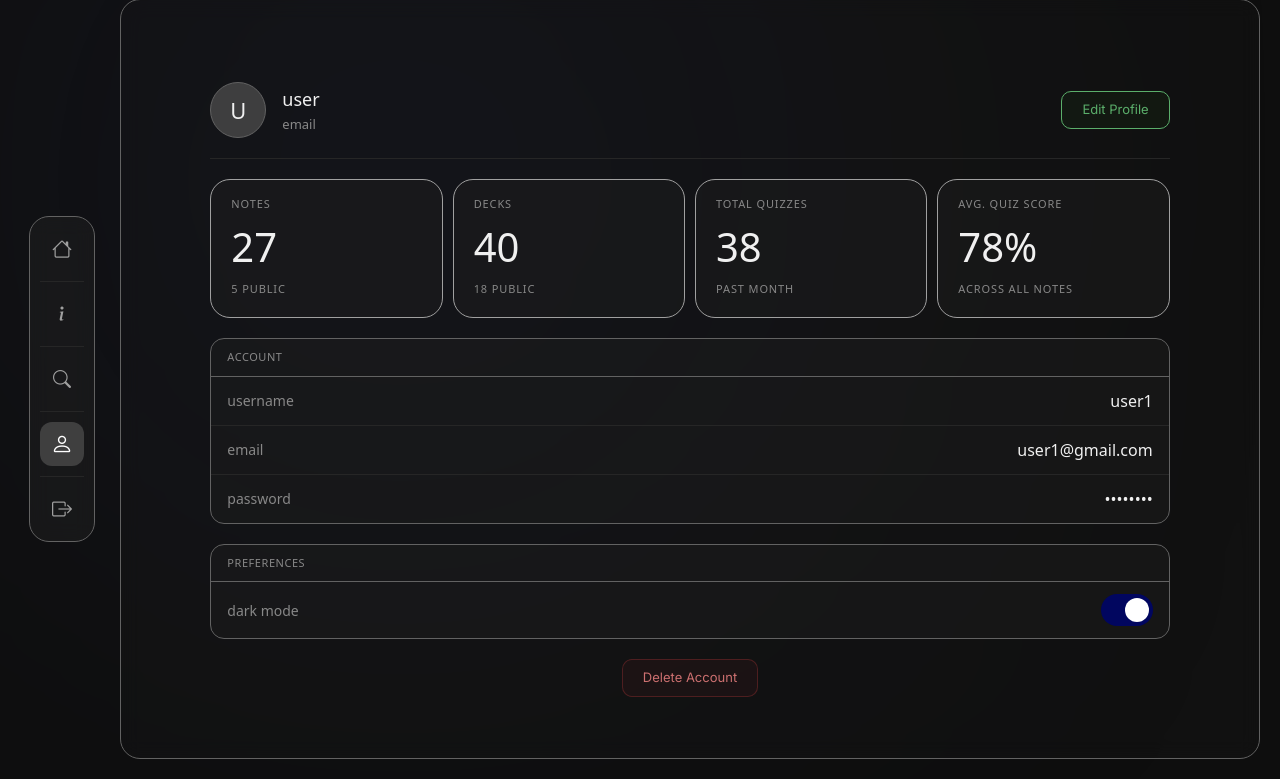
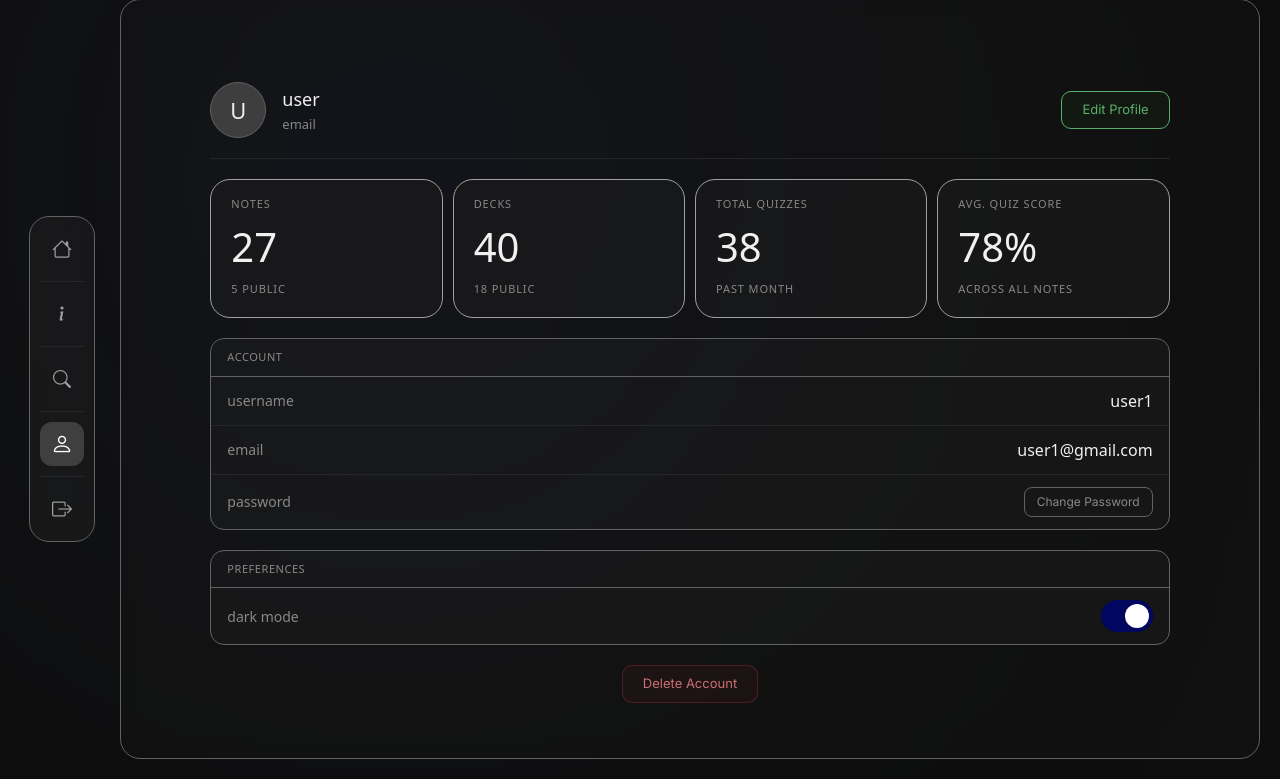
Before and after one commit to RandomMagneticField/AgileWebDevProject, a Flask app: page /profile in a window 1280 px wide. Shown: the part 21-800 px from the top of the page. Run offline with Flask 3, Linux system fonts and the light colour scheme; the visitor is signed in with stand-in values (Sample User, id 1).

Commit message:
feat: add profile update endpoint and separate password change from profile editing

```diff
--- a/app/routes.py
+++ b/app/routes.py
@@ -254,6 +254,30 @@ def profile():
     user = User.query.get(session['user_id'])
     return render_template('profile.html', active='profile', user=user)
 
+@main.route('/api/profile/update', methods=['POST'])
+@login_required
+def update_profile():
+    data = request.get_json()
+    user = User.query.get(session['user_id'])
+
+    new_username = data.get('username', '').strip()
+    new_email = data.get('email', '').strip()
+
+    if not new_username or not new_email:
+        return jsonify({'error': 'Username and email cannot be empty'}), 400
+
+    if new_username != user.username and User.query.filter_by(username=new_username).first():
+        return jsonify({'error': 'Username already taken'}), 400
+
+    if new_email != user.email and User.query.filter_by(email=new_email).first():
+        return jsonify({'error': 'Email already in use'}), 400
+
+    user.username = new_username
+    user.email = new_email
+    db.session.commit()
+
+    return jsonify({'success': True})
+
 @main.route('/change_password')
 @login_required
 def change_password():
--- a/app/static/css/profile.css
+++ b/app/static/css/profile.css
@@ -236,3 +236,21 @@
         max-width: 100%;
     }
 }
+
+.settings-row .btn-back {
+    padding: 5px 12px !important;
+    font-size: 12px;
+    margin-bottom: 0;
+    border-radius: 8px;
+    background: transparent;
+    border: 1px solid var(--editor-box-border);
+    color: var(--text-muted);
+    cursor: pointer;
+    font-family: var(--font);
+    transition: color 0.15s, border-color 0.15s;
+}
+
+.settings-row .btn-back:hover {
+    color: var(--text-primary);
+    border-color: var(--text-muted);
+}
--- a/app/static/js/profile.js
+++ b/app/static/js/profile.js
@@ -23,38 +23,34 @@ function discardEdit() {
     editing = false;
     accountReadonly.style.display = 'block';
     accountEdit.style.display = 'none';
-    document.getElementById('input-current-password').value = '';
-    document.getElementById('input-new-password').value = '';
-    document.getElementById('input-confirm-password').value = '';
     headerBtns.innerHTML = `<button class="btn-save" id="btn-edit-profile" onclick="toggleEdit()">Edit Profile</button>`;
 }
 
 function saveProfile() {
     const username = document.getElementById('input-username').value.trim();
     const email = document.getElementById('input-email').value.trim();
-    const currentPassword = document.getElementById('input-current-password').value;
-    const newPassword = document.getElementById('input-new-password').value;
-    const confirmPassword = document.getElementById('input-confirm-password').value;
 
     if (!username || !email) {
         alert('Username and email cannot be empty.');
         return;
     }
 
-    if (!currentPassword) {
-        alert('Current password is required to save changes.');
+    // username: 3-50 chars, letters, numbers, underscores only
+    if (!/^[a-zA-Z0-9_]{3,50}$/.test(username)) {
+        alert('Username must be 3-50 characters and can only contain letters, numbers, and underscores.');
         return;
     }
 
-    if (newPassword && newPassword !== confirmPassword) {
-        alert('New passwords do not match.');
+    // basic email format check
+    if (!/^[^\s@]+@[^\s@]+\.[^\s@]+$/.test(email)) {
+        alert('Please enter a valid email address.');
         return;
     }
 
     fetch('/api/profile/update', {
         method: 'POST',
         headers: { 'Content-Type': 'application/json' },
-        body: JSON.stringify({ username, email, current_password: currentPassword, new_password: newPassword || null })
+        body: JSON.stringify({ username, email })
     })
     .then(res => res.json())
     .then(data => {
@@ -79,3 +75,11 @@ function saveProfile() {
 document.getElementById('del').addEventListener('click', function() {
     window.location.href = this.dataset.url;
 });
+
+document.getElementById('change_password').addEventListener('click', function() {
+    window.location.href = this.dataset.url;
+});
+
+document.getElementById('change_password_edit').addEventListener('click', function() {
+    window.location.href = this.dataset.url;
+});
--- a/app/templates/profile.html
+++ b/app/templates/profile.html
@@ -62,7 +62,7 @@
     </div>
     <div class="settings-row">
         <span class="settings-label">password</span>
-            <span class="settings-value">••••••••</span>
+        <button class="btn-back" id="change_password" data-url="{{ url_for('main.change_password') }}">Change Password</button>
     </div>
 </div>
 
@@ -78,16 +78,8 @@
         <input class="profile-input" id="input-email" type="email" value="{{ user.email if user else '' }}" spellcheck="false"/>
     </div>
     <div class="settings-row">
-            <span class="settings-label">new password</span>
-            <input class="profile-input" id="input-new-password" type="password" placeholder="leave blank to keep current"/>
-        </div>
-        <div class="settings-row">
-            <span class="settings-label">confirm new password</span>
-            <input class="profile-input" id="input-confirm-password" type="password" placeholder="re-enter new password"/>
-        </div>
-        <div class="settings-row">
-            <span class="settings-label">current password</span>
-            <input class="profile-input" id="input-current-password" type="password" placeholder="required to save changes"/>
+        <span class="settings-label">password</span>
+        <button class="btn-back" id="change_password_edit" data-url="{{ url_for('main.change_password') }}">Change Password</button>
     </div>
 </div>
 
```
Lines whose indentation alone changed are shown as unchanged.
